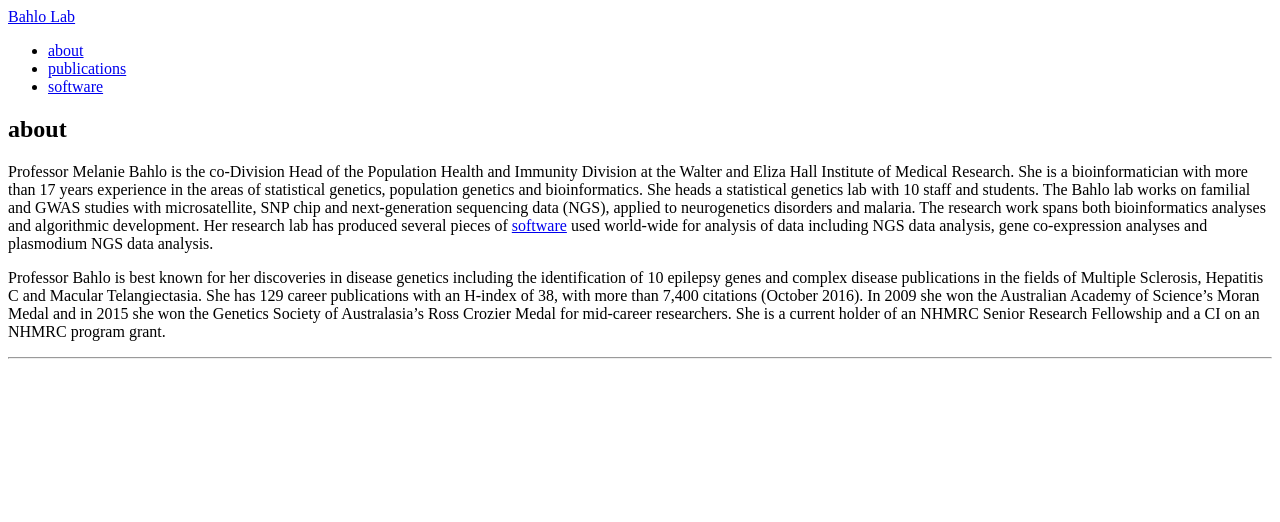
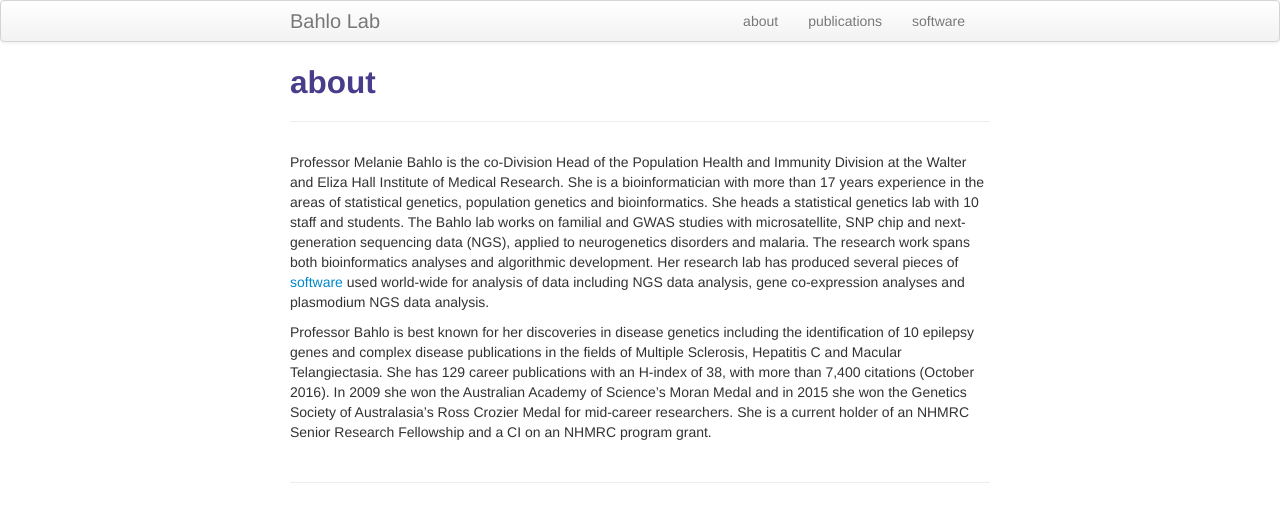
Before and after one commit to bahlolab/bahlolab.github.io, a Jekyll site: the page built from pages/about.md, in a window 1280 px wide. Shown: the top 522 px of the page. Built offline with Jekyll 4.4.1, drawn with Linux system fonts in a browser that asks for light colours.

Commit message:
Restore to working version

```diff
--- a/_config.yml
+++ b/_config.yml
@@ -18,7 +18,7 @@ author :
 production_url : http://bahlolab.github.io/index.html
 
 # github theme
-theme: tactile
+
 
 # Tell Github to use the kramdown markdown interpreter
 # (see https://help.github.com/articles/migrating-your-pages-site-from-maruku)
@@ -60,7 +60,7 @@ JB :
   #   http://s3.amazonaws.com/yoursite/themes/watermelon
   #   /assets
   #
-  # ASSET_PATH : http://bahlolab.github.io/assets/themes/twitter
+  ASSET_PATH : http://bahlolab.github.io/assets/themes/twitter
 
   # These paths are to the main pages Jekyll-Bootstrap ships with.
   # Some JB helpers refer to these paths; change them here if needed.
```
